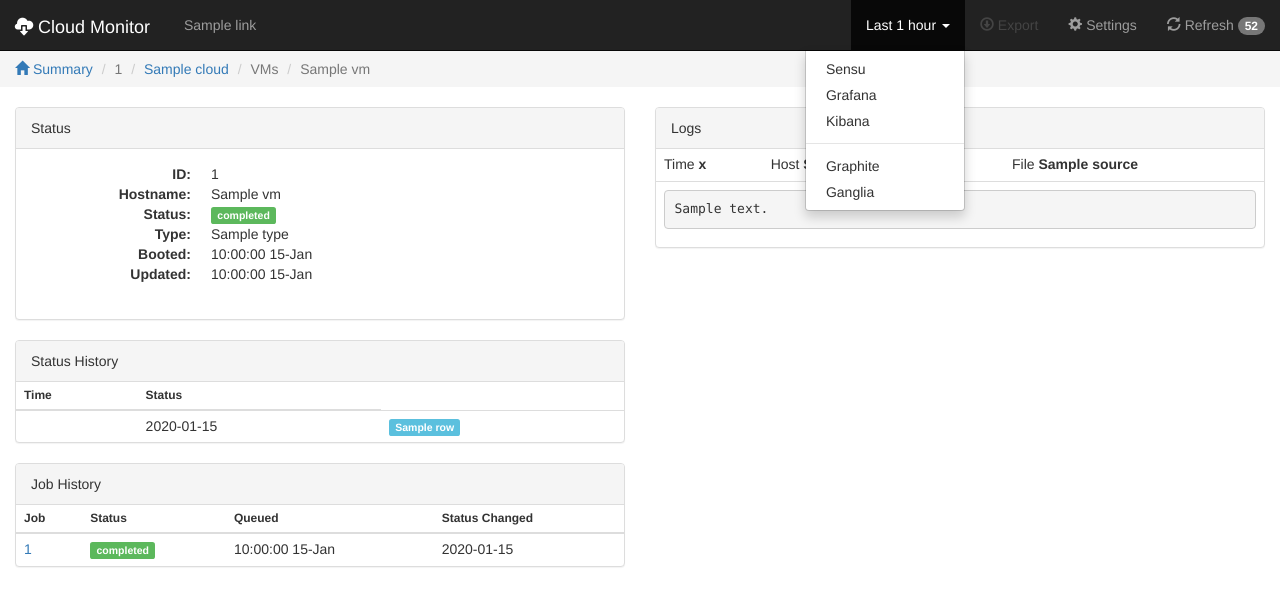
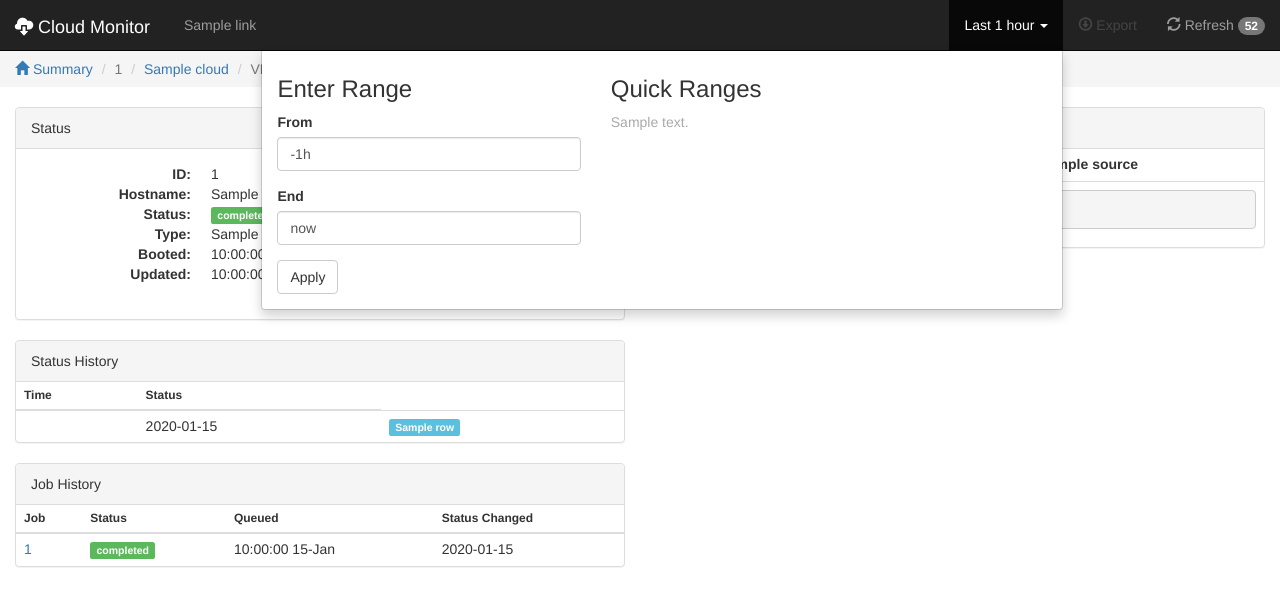
Before and after one commit to hep-gc/cloud-monitoring, a Flask app: template cmon/web/templates/pages/vm.html.j2 in a window 1280 px wide, after a click on "Last 1 hour". Shown: the top 606 px of the page. Run offline with Flask 2, Linux system fonts and the light colour scheme; the template is opened without the code that fills it: most values are stand-ins (such as "Sample title", 1, 10 or a date in 2020); parts of the project's set-up code (start-up, migrations or seed data) failed here and were passed over; some libraries are stand-ins or nearby versions.

Commit message:
Cleanup, fix date ranges

```diff
--- a/cmon/web/__init__.py
+++ b/cmon/web/__init__.py
@@ -71,7 +71,7 @@ def index():
     if 'refresh' in request.values:
         return render_grids()
     else:
-        return render_template('pages/index.html.j2', grids=get_grids(), links=config['links'])
+        return render_template('pages/index.html.j2', grids=get_grids(), links=config['links'], date_ranges=DATE_RANGES)
 
 
 @app.route('/clouds/<grid_name>/<cloud_name>', methods=['GET', 'POST'])
@@ -89,7 +89,7 @@ def vm(grid_name, cloud_name, vm_hostname):
     else:
         vm = get_vm(grid_name, vm_hostname)
         logs = get_logs('"{0}" "{1}"'.format(vm['id'], vm['hostname']))
-        return render_template('pages/vm.html.j2', back='/clouds/{0}/{1}'.format(grid_name, cloud_name), vm=vm, logs=logs)
+        return render_template('pages/vm.html.j2', back='/clouds/{0}/{1}'.format(grid_name, cloud_name), vm=vm, logs=logs, date_ranges=DATE_RANGES)
 
 
 @app.route('/clouds/<grid_name>/<cloud_name>/jobs/<job_id>', methods=['GET', 'POST'])
@@ -99,7 +99,7 @@ def jobs(grid_name, cloud_name, job_id):
     else:
         job = get_job(grid_name, job_id)
         logs = get_logs('"{0}"'.format(job_id))
-        return render_template('pages/job.html.j2', back='/clouds/{0}/{1}'.format(grid_name, cloud_name), job=job, logs=logs)
+        return render_template('pages/job.html.j2', back='/clouds/{0}/{1}'.format(grid_name, cloud_name), job=job, logs=logs, date_ranges=DATE_RANGES)
 
 
 @app.route('/json', methods=['GET', 'POST'])
--- a/cmon/web/static/cloud.css
+++ b/cmon/web/static/cloud.css
@@ -57,7 +57,7 @@ h2 { background: #656a76; color: #fff; font-size: 14px; padding: 0 10px; margin:
 .metric:hover { cursor: pointer; background: #f9f9f9; color: #000; -webkit-user-select: none; -moz-user-select: none; }
 .plotted, .plotted:hover { background: #ffd !important; }
 
-.plot { display: none; position: relative; padding: 10px; -webkit-box-sizing: border-box; -moz-box-sizing: border-box; background: url('/static/loading.gif') no-repeat center center; }
+.plot { display: none; position: relative; padding: 10px; -webkit-box-sizing: border-box; -moz-box-sizing: border-box; background: url('/static/img/loading.gif') no-repeat center center; }
 
 .close { position: absolute; top: 20px; right: 20px; width: 25px; height: 25px; background: #656a76; color: #fff; font-size: 18px; font-weight: bold; line-height: 26px; text-align: center; text-decoration: none; border-radius: 25px; }
 .close:hover { background: #000; }
--- a/cmon/web/static/css/cmon.css
+++ b/cmon/web/static/css/cmon.css
@@ -29,7 +29,11 @@ p .label { margin-right: 5px; }
 .metric:hover { cursor: pointer; background: #f9f9f9; color: #000; -webkit-user-select: none; -moz-user-select: none; }
 .plotted, .plotted:hover { background: #ffd !important; }
 
-.plot { display: none; position: relative; border-bottom: solid 2px #ccc; background: url('/static/loading.gif') no-repeat center center; }
+.plot { display: none; position: relative; border-bottom: solid 2px #ccc; background: url('/static/img/loading.gif') no-repeat center center; }
+.btn-close { position: absolute; top: 0; right: 0; }
 
-
-.btn-close { position: absolute; top: 0; right: 0; }
+.select-range {}
+.select-range ul { padding: 0; list-style: none; }
+.select-range a { color: #aaa; text-decoration: none; }
+.select-range a:hover { color: #000; }
+.select-range .selected, .select-range .selected:hover { font-weight: bold; color: #5cb85c; }
--- a/cmon/web/static/js/cmon.js
+++ b/cmon/web/static/js/cmon.js
@@ -36,9 +36,9 @@ var CloudMonitor = {
       $(this).toggleClass('plotted');
 
       if (CloudMonitor.Plot.traces.length > 0) {
-        $('#export').removeClass('disabled');
+        $('#export').parent().removeClass('disabled');
       } else {
-        $('#export').addClass('disabled');
+        $('#export').parent().addClass('disabled');
       }
     });
 
@@ -46,11 +46,6 @@ var CloudMonitor = {
       e.preventDefault();
       CloudMonitor.refresh();
       CloudMonitor.Plot.refresh();
-    });
-
-    $('#select-range').on('click', function(e) {
-      e.preventDefault();
-      $('#range').toggle();
     });
 
     $('#set-options').on('click', function(e) {
@@ -76,7 +71,7 @@ var CloudMonitor = {
       $('a.date-range').removeClass('selected');
       $(this).addClass('selected');
 
-      $('#select-range').text($(this).text())
+      $('#selected-range').text($(this).text())
 
       CloudMonitor.Plot.refresh();
     });
@@ -173,6 +168,7 @@ CloudMonitor.Plot = {
       e.preventDefault();
       CloudMonitor.Plot.hide();
       $('.metric').removeClass('plotted');
+      $('#export').parent().addClass('disabled');
     });
 
     $(window).on('resize', function() {
--- a/cmon/web/templates/layouts/cmon.html.j2
+++ b/cmon/web/templates/layouts/cmon.html.j2
@@ -33,18 +33,41 @@
       </ul>
       <ul class="nav navbar-nav navbar-right">
         <li class="dropdown">
-          <a href="#" class="dropdown-toggle" data-toggle="dropdown" role="button">Last 1 hour <span class="caret"></span></a>
-          <ul class="dropdown-menu">
-            <li><a href="#">Sensu</a></li>
-            <li><a href="#">Grafana</a></li>
-            <li><a href="#">Kibana</a></li>
-            <li role="separator" class="divider"></li>
-            <li><a href="#">Graphite</a></li>
-            <li><a href="#">Ganglia</a></li>
-          </ul>
+          <a href="#" class="dropdown-toggle" data-toggle="dropdown" role="button"><span id="selected-range">Last 1 hour</span> <span class="caret"></span></a>
+          <div class="dropdown-menu">
+            <div class="container-fluid" style="width: 800px;">
+              <div class="row">
+                <div class="col-sm-5">
+                  <form class="enter-range">
+                    <h3>Enter Range</h3>
+                    <div class="form-group">
+                      <label for="date-range-from">From</label>
+                      <input type="from" class="form-control" id="date-range-from" placeholder="From" value="-1h">
+                    </div>
+                    <div class="form-group">
+                      <label for="date-range-end">End</label>
+                      <input type="end" class="form-control" id="date-range-end" placeholder="End" value="now">
+                    </div>
+                    <p><button id="apply-date-range" class="btn btn-default">Apply</button></p>
+                  </form>
+                </div>
+                <div class="col-sm-7">
+                  <div class="select-range">
+                    <h3>Quick Ranges</h3>
+                    {% for ranges in date_ranges %}
+                      <ul class="col-sm-4">
+                        {% for text, range in ranges.iteritems(): %}
+                          <li><a class="date-range {{ 'selected' if range[0] == '-1h' }}" data-from="{{ range[0] }}" data-end="{{ range[1] }}" href="">{{ text }}</a></li>
+                        {% endfor %}
+                      </ul>
+                    {% endfor %}
+                  </div>
+                </div>
+              </div>
+            </div>
+          </div>
         </li>
-        <li class="disabled"><a href=""><span class="glyphicon glyphicon-download"></span> Export</a></li>
-        <li><a id="" href="#"><span class="glyphicon glyphicon-cog"></span> Settings</a></li>
+        <li class="disabled"><a href="#" id="export"><span class="glyphicon glyphicon-download"></span> Export</a></li>
         <li><a id="refresh" href="#"><span class="glyphicon glyphicon-refresh"></span> Refresh <span id="refresh-timer" class="badge">60</span></a></li>
       </ul>
     </div>
```
Also changed, not shown: cmon/web/static/img/loading.gif (renamed from cmon/web/static/loading.gif).
